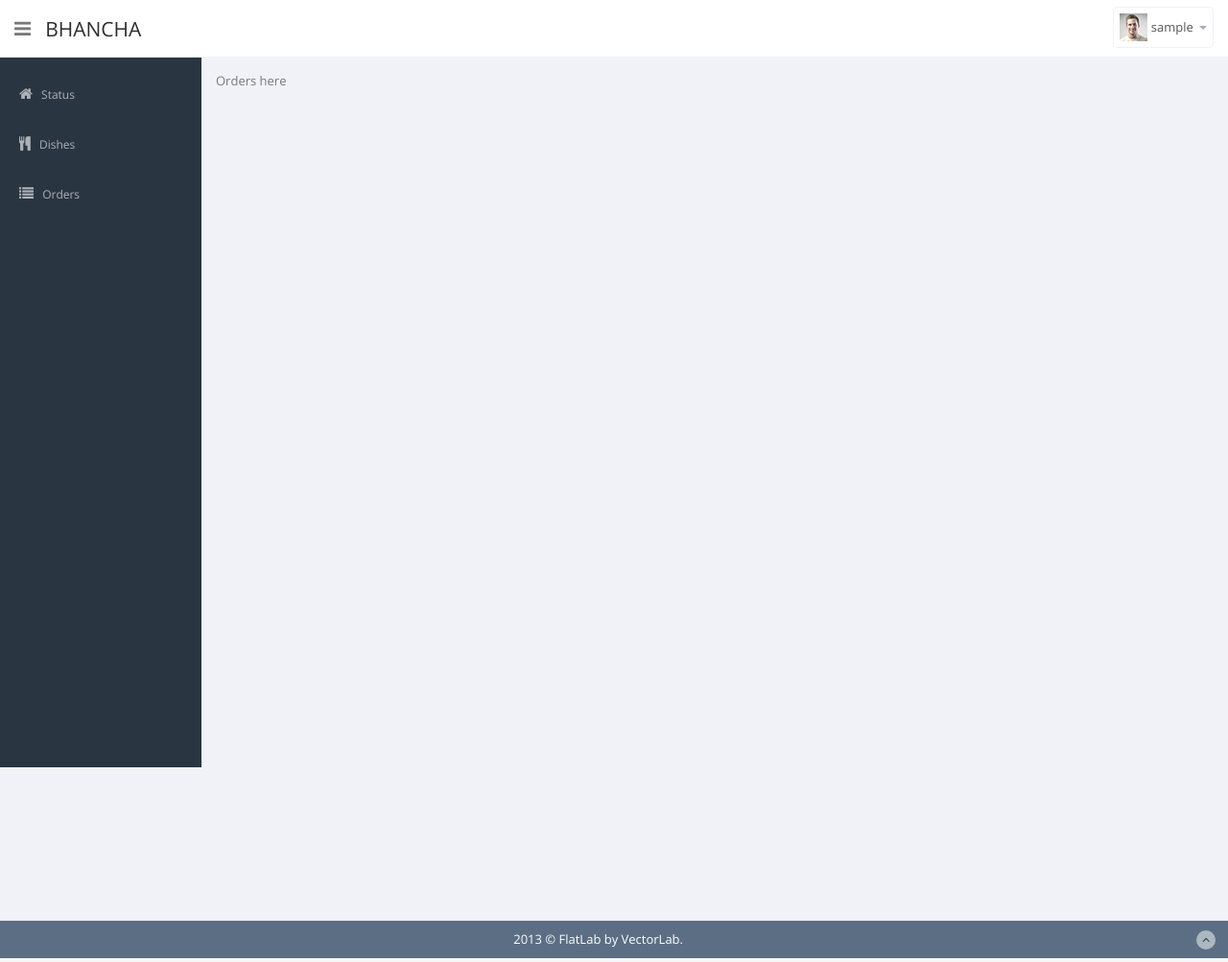
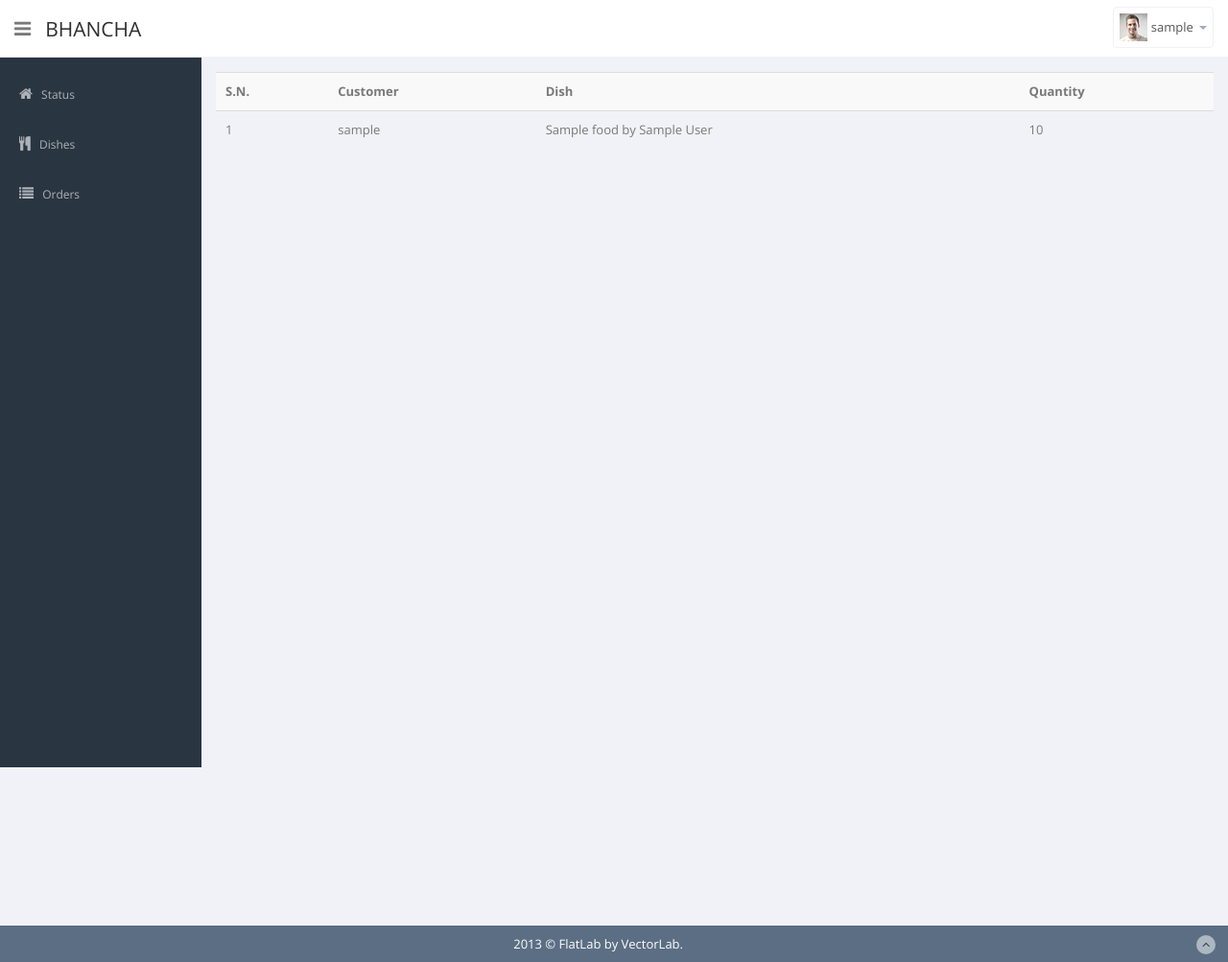
Before and after one commit to qod7/bhancha, a Django app: page /orders/ in a window 1280 px wide. Shown: the whole page at 96% size. Run offline with Django 3.2, Linux system fonts and the light colour scheme; a user stored in the database is signed in; tables that the repository leaves empty hold one stand-in row (values such as "Sample post").

Commit message:
Some more html changes

```diff
--- a/mainapp/templates/mainapp/dishes.html
+++ b/mainapp/templates/mainapp/dishes.html
@@ -1,5 +1,4 @@
 {% extends "mainapp/home.html" %}
 
 {% block page %}
-	Dishes here
 {% endblock %}
--- a/mainapp/templates/mainapp/home.html
+++ b/mainapp/templates/mainapp/home.html
@@ -8,7 +8,7 @@
             <div data-original-title="" data-placement="right" class="icon-reorder tooltips"></div>
         </div>
         <!--logo start-->
-        <a href="{% url 'home' %}" class="logo" >Bhancha</a>
+        <a href="{% url 'index' %}" class="logo" >Bhancha</a>
         <!--logo end-->
 
         <div class="top-nav ">
--- a/mainapp/templates/mainapp/orders.html
+++ b/mainapp/templates/mainapp/orders.html
@@ -1,5 +1,20 @@
 {% extends "mainapp/home.html" %}
 
 {% block page %}
-	Orders here
+	<table class="table table-striped">
+	<tr>
+		<th>S.N.</th>
+		<th>Customer</th>
+		<th>Dish</th>
+		<th>Quantity</th>
+	</tr>
+	{% for order in orders %}
+		<tr>
+			<td>{{forloop.counter}}</td>
+			<td>{{order.customer}}</td>
+			<td>{{order.dish}}</td>
+			<td>{{order.quantity}}</td>
+		</tr>
+	{% endfor %}
+	</table>
 {% endblock %}
--- a/mainapp/views.py
+++ b/mainapp/views.py
@@ -23,9 +23,12 @@ def index(request):
 
 def home(request):
     if(request.method=='GET'):
-        cook=CookInfo.objects.filter(cook_id=request.user.id)[0]
-        if(cook):
-            return render(request,'mainapp/home.html',{'cook':cook})
+        if(not(request.user.is_authenticated())):
+            return redirect('login')
+        else:
+            cook=CookInfo.objects.filter(cook_id=request.user.id)[0]
+            if(cook):
+                return render(request,'mainapp/home.html',{'cook':cook})
     else:
         data=request.POST
         cook=CookInfo.objects.filter(cook_id=data['cookid'])[0]
@@ -38,7 +41,8 @@ def dishes(request):
     return render(request,'mainapp/dishes.html')
 
 def orders(request):
-    return render(request,'mainapp/orders.html')
+    orders=Order.objects.filter(dish__cook_id=request.user.id)
+    return render(request,'mainapp/orders.html',{'orders':orders})
 
 def order(request):
     if(request.method=='POST'):
```
Also changed, not shown: mainapp/templates/mainapp/index.html (+6 -1 lines).
